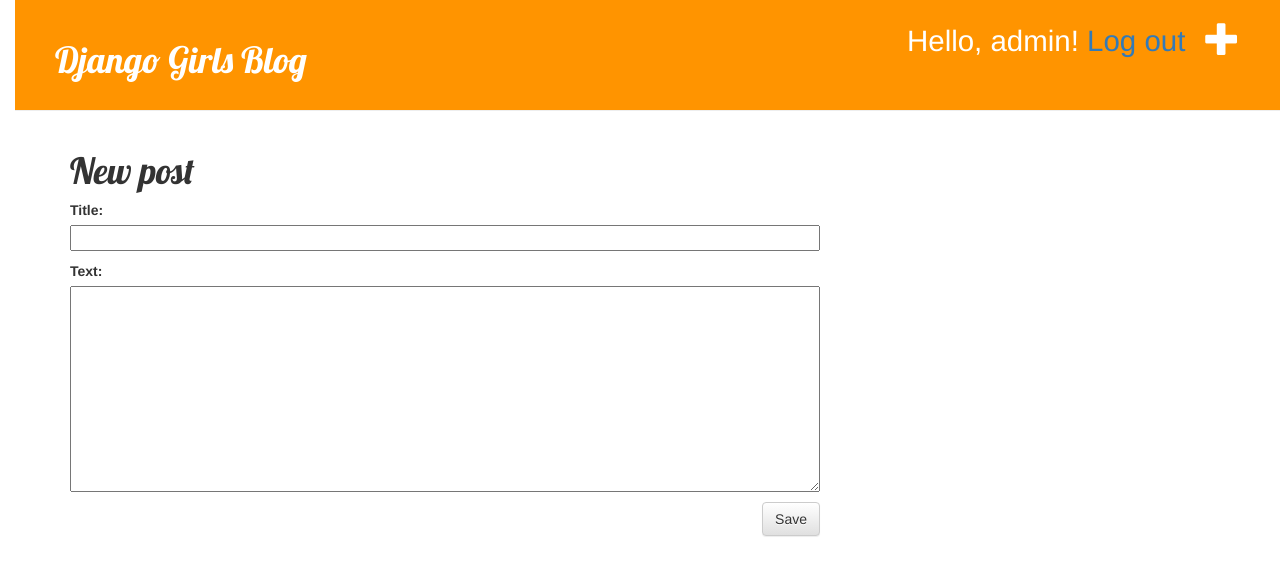
After one commit to ellenlt/my-first-blog, a Django app: page /post/new/ in a window 1280 px wide. The commit adds this page. Shown: the top 576 px of the page. Run offline with Django 3.2, Linux system fonts and the light colour scheme; a user stored in the database is signed in; some libraries are stand-ins or nearby versions.

Commit message:
Added log in and editing capabilities

```diff
--- /dev/null
+++ b/blog/forms.py
@@ -0,0 +1,11 @@
+from django import forms
+
+from .models import Post
+
+# Create a new form type for inputting a new Post
+# forms.ModelForm tells Django that this form is a Model Form
+class PostForm(forms.ModelForm):
+	# Tells Django what model to use for form
+    class Meta:
+        model = Post
+        fields = ('title', 'text',)
--- a/blog/models.py
+++ b/blog/models.py
@@ -8,6 +8,7 @@ class Post(models.Model):
     text = models.TextField()
     created_date = models.DateTimeField(
             default=timezone.now)
+    # Optional field
     published_date = models.DateTimeField(
             blank=True, null=True)
 
--- a/blog/templates/blog/base.html
+++ b/blog/templates/blog/base.html
@@ -14,7 +14,13 @@
     </head>
     <body>
         <div class="page-header">
-	        <h1><a href="/">Django Girls Blog</a></h1>
+            {% if user.is_authenticated %}
+            <a href="{% url 'post_new' %}" class="top-menu"><span class="glyphicon glyphicon-plus"></span></a>
+            <p class="top-menu"><small>Hello, {{ user.username }}! <a href="{% url 'django.contrib.auth.views.logout' %}">Log out</a></small></p>
+            {% else %}
+            <a href="{% url 'django.contrib.auth.views.login' %}" class="top-menu"><span class="glyphicon glyphicon-lock"></span></a>
+            {% endif %}
+            <h1><a href="/">Django Girls Blog</a></h1>
 	    </div>
 	    <div class="content container">
 	        <div class="row">
--- /dev/null
+++ b/blog/templates/blog/post_edit.html
@@ -0,0 +1,12 @@
+{% extends 'blog/base.html' %}
+
+{% block content %}
+    <h1>New post</h1>
+    <form method="POST" class="post-form">
+    	<!-- CSRF token makes your form secure -->
+    	{% csrf_token %}
+    	<!-- DIsplays form -->
+        {{ form.as_p }}
+        <button type="submit" class="save btn btn-default">Save</button>
+    </form>
+{% endblock %}
--- a/blog/templates/blog/post_list.html
+++ b/blog/templates/blog/post_list.html
@@ -4,7 +4,7 @@
     {% for post in posts %}
         <div class="post">
             <div class="date">
-                {{ post.published_date }}
+                <p>On {{ post.published_date }}, {{ post.author }} wrote</p>
             </div>
             <h1><a href="{% url 'post_detail' pk=post.pk %}">{{ post.title }}</a></h1>
             <p>{{ post.text|linebreaks }}</p>
--- a/blog/urls.py
+++ b/blog/urls.py
@@ -10,4 +10,6 @@ urlpatterns = [
 	# after post/? and transfer to a view as a new variable called pk (primary key)
 	# And \d tells us that it can only be a digit (so ignores the last backslash)
 	url(r'^post/(?P<pk>\d+)$', views.post_detail, name='post_detail'),
+	url(r'^post/new/$', views.post_new, name='post_new'),
+	url(r'^post/(?P<pk>\d+)/edit/$', views.post_edit, name='post_edit')
 ]
--- a/blog/views.py
+++ b/blog/views.py
@@ -3,7 +3,11 @@ from django.shortcuts import render, get_object_or_404
 from .models import Post
 # Because we use timezone in this file
 from django.utils import timezone
-
+# For the post_new view
+from .forms import PostForm
+from django.shortcuts import redirect
+from django.contrib.auth.decorators import login_required
+from django.contrib.auth import logout
 
 # Create your views here.
 # Tells Django what variables to pass to the view
@@ -19,7 +23,47 @@ def post_list(request):
 	return render(request, 'blog/post_list.html', {'posts': posts})
 
 def post_detail(request, pk):
+	#username = None
+	#if request.user.is_authenticated():
 	# get_object_or_404 is a built in Django function that handles the case where
 	# no pk was passed in
 	post = get_object_or_404(Post, pk=pk)
 	return render(request, 'blog/post_detail.html', {'post': post})
+
+@login_required
+def post_new(request):
+	# The case where you just submitted info on the form
+	# and have returned to this view. Now there is
+	# info in the request.POST which we want to save
+	if request.method == "POST":
+		form = PostForm(request.POST)
+		if form.is_valid():
+			post = form.save(commit=False)
+			post.author = request.user
+			post.published_date = timezone.now()
+			post.save()
+			return redirect('post_detail', pk=post.pk)
+	# The case where you are first visiting this view
+	else:
+		form = PostForm()
+		return render(request, 'blog/post_edit.html', {'form': form})
+
+@login_required
+def post_edit(request, pk):
+	post = get_object_or_404(Post, pk=pk)
+	# Users can only edit their own posts
+	if request.user != post.author:
+		return redirect('django.contrib.auth.views.login')
+	elif request.method == "POST":
+		# Pass the post as an instance when we save it
+		form = PostForm(request.POST, instance=post)
+		if form.is_valid():
+			post = form.save(commit=False)
+			post.author = request.user
+			post.published_date = timezone.now()
+			post.save()
+			return redirect('post_detail', pk=post.pk)
+	else:
+		# Pass the post as an instance when we open it up
+		form = PostForm(instance=post)
+	return render(request, 'blog/post_edit.html', {'form': form})
--- a/ghsanavigator/settings.py
+++ b/ghsanavigator/settings.py
@@ -111,6 +111,7 @@ AUTH_PASSWORD_VALIDATORS = [
     },
 ]
 
+LOGIN_REDIRECT_URL = '/'
 
 # Internationalization
 # https://docs.djangoproject.com/en/1.9/topics/i18n/
--- a/ghsanavigator/urls.py
+++ b/ghsanavigator/urls.py
@@ -13,12 +13,15 @@ Including another URLconf
     1. Import the include() function: from django.conf.urls import url, include
     2. Add a URL to urlpatterns:  url(r'^blog/', include('blog.urls'))
 """
-from django.conf.urls import include, url
+from django.conf.urls import patterns, include, url
 from django.contrib import admin
+admin.autodiscover()
 
 urlpatterns = [
-    url(r'^admin/', admin.site.urls),
+    url(r'^admin/', include(admin.site.urls)),
     # Redirect everything that comes into http://127.0.0.1:8000/
     # to blog.urls in order to keep this file clean
+    url(r'^accounts/login/$', 'django.contrib.auth.views.login'),
+    url(r'^accounts/logout/$', 'django.contrib.auth.views.logout', {'next_page': '/'}),
     url(r'', include('blog.urls')),
 ]
```
Also changed, not shown: blog/templates/blog/post_detail.html (+8 -3 lines), blog/templates/registration/login.html (added, +26 -0 lines), db.sqlite3.
